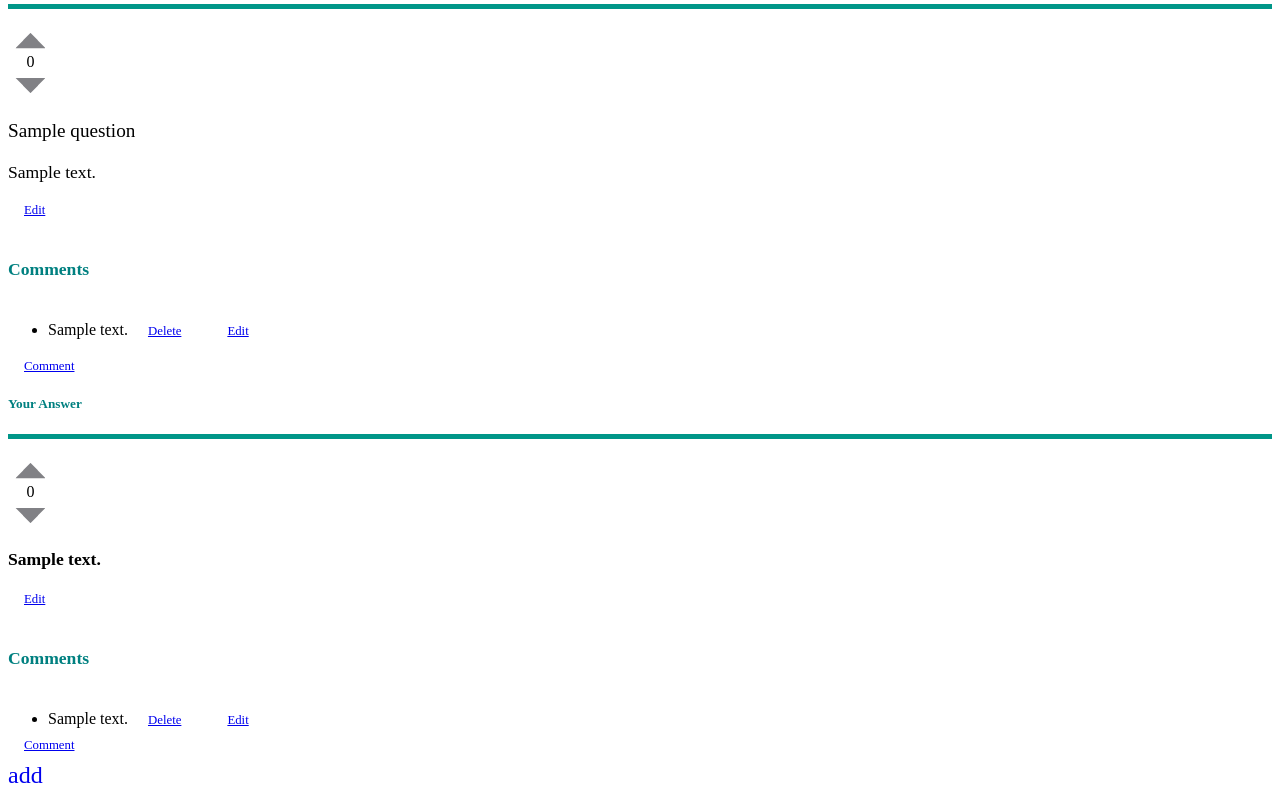
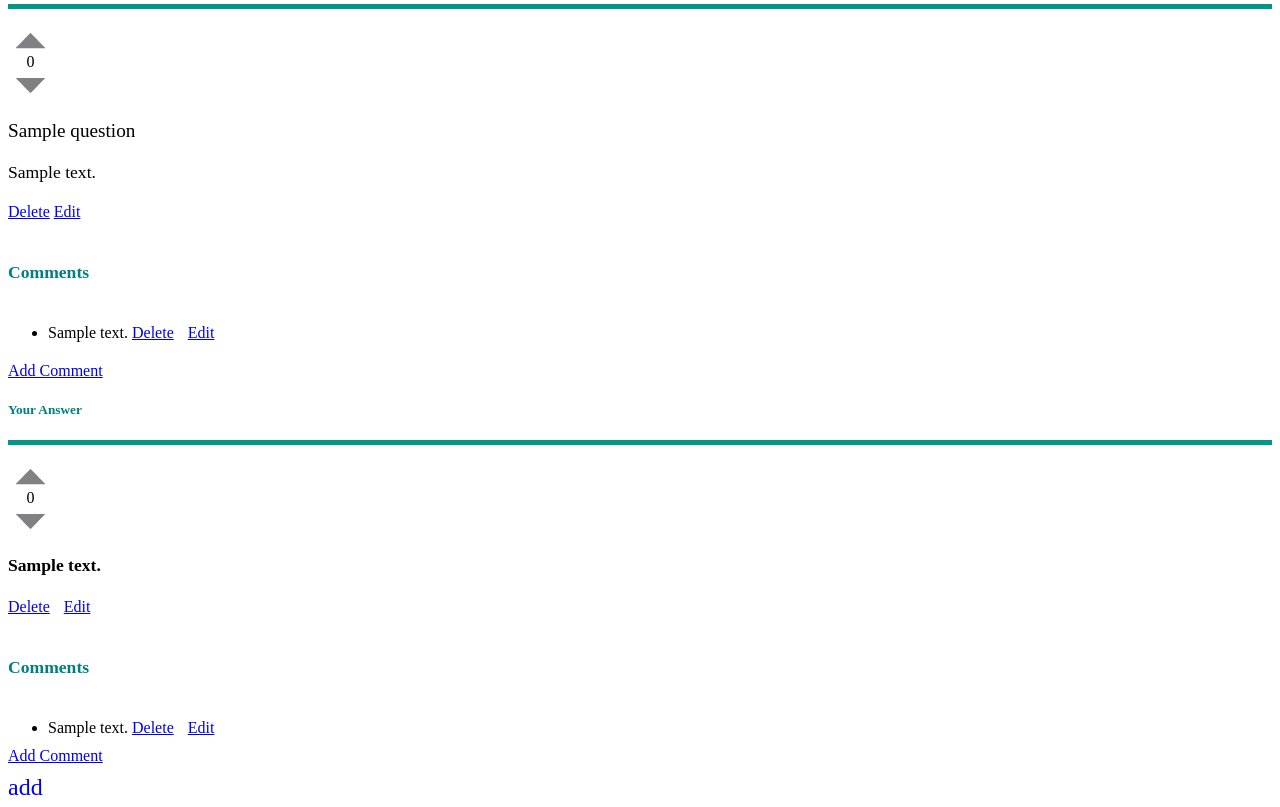
Before and after one commit to rochakgupta/miniquora, a Django app: page /question/1/ in a window 1280 px wide. Shown: the part 186-993 px from the top of the page. Before the commit the page ends 969 px from the top, so only its background shows below. Run offline with Django 3.2, Linux system fonts and the light colour scheme; a user stored in the database is signed in; tables that the repository leaves empty hold one stand-in row (values such as "Sample post"); parts of the project's set-up code (start-up, migrations or seed data) failed here and were passed over; some libraries are stand-ins or nearby versions; some web fonts are replaced.

Commit message:
Add delete question and delete answer feature to the concerned pages and change btn to btn-small on detail, index and home pages

```diff
--- a/miniquora/qac/static/qac/css/detail.css
+++ b/miniquora/qac/static/qac/css/detail.css
@@ -52,10 +52,12 @@
     font-weight: 300;
 }
 
+/*
 .btn {
     font-size: 0.8rem;
     padding: 0 1rem;
 }
+*/
 
 .vote-up {
     display: inline-block;
@@ -90,7 +92,9 @@
     background-position: -37.5px 33px;
 }
 
-#comment-delete {
+#comment-delete,
+#answer-delete,
+#question-delete {
     width: 100vw;
     height: 100vh;
     background-color: rgba(1, 1, 1, 0.7);
--- a/miniquora/qac/templates/qac/detail.html
+++ b/miniquora/qac/templates/qac/detail.html
@@ -33,14 +33,15 @@
                                 {% if request.user == q.created_by %}
                                 <div class="row" style="margin-top: 20px;margin-bottom:10px;">
                                     <div class="col s12">
-                                        <a href="{% url 'edit-question' id=q.id %}" class="btn waves-effect waves-light right">Edit</a>
+                                        <a href="{% url 'delete-question' id=q.id %}" class="btn-small waves-effect waves-light right" id="user-question-delete">Delete</a>
+                                        <a href="{% url 'edit-question' id=q.id %}" class="btn-small waves-effect waves-light right" style="margin-right:20px;">Edit</a>
                                     </div>
                                 </div>
                                 {% else %}
                                     {% if not a_user %}
                                     <div class="row center valign-wrapper" style="margin-top:20px;margin-bottom:10px;">
                                         <div class="col s6">
-                                            <a href="{% url 'add-answer' id=q.id %}" class="btn waves-effect waves-light left">Answer</a>
+                                            <a href="{% url 'add-answer' id=q.id %}" class="btn-small waves-effect waves-light left">Add Answer</a>
                                         </div>
                                         <div class="col s6">
                                             <p class="right">{{ q.created_by }}</p>
@@ -66,8 +67,8 @@
                                             <div class="row" style="line-height:normal; margin-bottom:10px;">
                                             <span class="col s12 c_text" style="margin-bottom:10px;margin-top:10px;">{{ c.text }}</span>
                                             {% if c.created_by == request.user %}
-                                                <a href="{% url 'delete-question-comment' id=q.id c_id=c.id %}" class="btn waves-effect waves-light right comment" style="margin-right:10px;">Delete</a>
-                                                <a href="{% url 'edit-question-comment' id=q.id c_id=c.id %}" class="btn waves-effect waves-light right" style="margin-right:20px;">Edit</a>
+                                                <a href="{% url 'delete-question-comment' id=q.id c_id=c.id %}" class="btn-small waves-effect waves-light right comment" style="margin-right:10px;">Delete</a>
+                                                <a href="{% url 'edit-question-comment' id=q.id c_id=c.id %}" class="btn-small waves-effect waves-light right" style="margin-right:20px;">Edit</a>
                                             {% else %}
                                                 <p class="right" style="margin-right:10px;margin-bottom:5px;">{{ c.created_by }}</p>
                                             {% endif %}
@@ -79,7 +80,7 @@
                                 {% endwith %}
                                 <div class="row center" style="margin-bottom:10px;margin-top:20px;">
                                     <div class="col s12">
-                                        <a href="{% url 'add-question-comment' id=q.id %}" class="btn waves-effect waves-light">Comment</a>
+                                        <a href="{% url 'add-question-comment' id=q.id %}" class="btn-small waves-effect waves-light">Add Comment</a>
                                     </div>
                                 </div>
 
@@ -120,7 +121,8 @@
                                     <div class="col s12">
                                         <h5 class="card-title" style="line-height:normal;"><span class="a_text">{{ a_user.text }}</span></h5>
                                         <div class="row">
-                                            <a href="{% url 'edit-answer' id=q.id a_id=a_user.id %}" class="btn waves-effect waves-light right" style="margin-right:10px;">Edit</a>
+                                            <a href="{% url 'delete-answer' id=q.id a_id=a_user.id %}" class="btn-small waves-effect waves-light right" id="user-answer-delete" style="margin-right:10px;">Delete</a>
+                                            <a href="{% url 'edit-answer' id=q.id a_id=a_user.id %}" class="btn-small waves-effect waves-light right" style="margin-right:10px;">Edit</a>
                                         </div>
                                         {% with c_list=a_user.comments.all %}
                                         {% if c_list %}
@@ -133,8 +135,8 @@
                                                     <div class="row" style="line-height:normal; margin-bottom:10px;">
                                                     <span class="col s12 c_text" style="margin-bottom:10px;margin-top:10px;">{{ c.text }}</span>
                                                     {% if c.created_by == request.user %}
-                                                        <a href="{% url 'delete-answer-comment' id=q.id a_id=a_user.id c_id=c.id %}" class="btn waves-effect waves-light right comment" style="margin-right:10px;">Delete</a>
-                                                        <a href="{% url 'edit-answer-comment' id=q.id a_id=a_user.id c_id=c.id %}" class="btn waves-effect waves-light right" style="margin-right:20px;">Edit</a>
+                                                        <a href="{% url 'delete-answer-comment' id=q.id a_id=a_user.id c_id=c.id %}" class="btn-small waves-effect waves-light right comment" style="margin-right:10px;">Delete</a>
+                                                        <a href="{% url 'edit-answer-comment' id=q.id a_id=a_user.id c_id=c.id %}" class="btn-small waves-effect waves-light right" style="margin-right:20px;">Edit</a>
                                                     {% else %}
                                                         <p class="right" style="margin-right:10px;margin-bottom:5px;">{{ c.created_by }}</p>
                                                     {% endif %}
@@ -148,7 +150,7 @@
                                 </div>
                                 <div class="row center" style="margin-bottom:10px;">
                                     <div class="col s12">
-                                        <a href="{% url 'add-answer-comment' id=q.id a_id=a_user.id %}" class="btn waves-effect waves-light">Comment</a>
+                                        <a href="{% url 'add-answer-comment' id=q.id a_id=a_user.id %}" class="btn-small waves-effect waves-light">Add Comment</a>
                                     </div>
                                 </div>
 
@@ -201,7 +203,7 @@
                                             <h5 class="card-title" style="line-height:normal;"><span class="a_text">{{ a.text }}</span></h5>
                                             {% if a.created_by == request.user %}
                                             <div class="row">
-                                                <a href="{% url 'edit-answer' id=q.id a_id=a.id %}" class="btn waves-effect waves-light right" style="margin-right:10px;margin-bottom:5px;">Edit</a>
+                                                <a href="{% url 'edit-answer' id=q.id a_id=a.id %}" class="btn-small waves-effect waves-light right" style="margin-right:10px;margin-bottom:5px;">Edit</a>
                                             </div>
                                             {% else %}
                                             <div class="row" style="margin-bottom:5px;">
@@ -219,8 +221,8 @@
                                                         <div class="row" style="line-height:normal; margin-bottom:10px;">
                                                         <span class="col s12 c_text" style="margin-bottom:10px;margin-top:10px;">{{ c.text }}</span>
                                                         {% if c.created_by == request.user %}
-                                                            <a href="{% url 'delete-answer-comment' id=q.id a_id=a.id c_id=c.id %}" class="btn waves-effect waves-light right comment" style="margin-right:10px;">Delete</a>
-                                                            <a href="{% url 'edit-answer-comment' id=q.id a_id=a.id c_id=c.id %}" class="btn waves-effect waves-light right" style="margin-right:20px;">Edit</a>
+                                                            <a href="{% url 'delete-answer-comment' id=q.id a_id=a.id c_id=c.id %}" class="btn-small waves-effect waves-light right comment" style="margin-right:10px;">Delete</a>
+                                                            <a href="{% url 'edit-answer-comment' id=q.id a_id=a.id c_id=c.id %}" class="btn-small waves-effect waves-light right" style="margin-right:20px;">Edit</a>
                                                         {% else %}
                                                             <p class="right" style="margin-right:10px;">{{ c.created_by }}</p>
                                                         {% endif %}
@@ -234,7 +236,7 @@
                                     </div>
                                     <div class="row center" style="margin-bottom:10px;">
                                         <div class="col s12">
-                                            <a href="{% url 'add-answer-comment' id=q.id a_id=a.id %}" class="btn waves-effect waves-light">Comment</a>
+                                            <a href="{% url 'add-answer-comment' id=q.id a_id=a.id %}" class="btn-small waves-effect waves-light">Add Comment</a>
                                         </div>
                                     </div>
 
@@ -538,6 +540,84 @@
 })();
 
 
+
+
+QDelete = (function(){
+
+    function deleteQuestion(e){
+        e.preventDefault();
+        var div = document.createElement('div');
+        div.setAttribute('id','question-delete');
+        div.innerHTML = '<div class="col s10 m6 offset-s1-m3 card-panel" style="margin:0;">' +
+                             '<div class="row valign-wrapper">Do you really want to delete your question?' +
+                             '</div>' +
+                             '<div class="row center valign-wrapper" style="margin:0;">' +
+                                '<div class="col s6">' +
+                                    '<a class="btn-small waves-effect waves-light" href="' + this['href'] + '">Yes</a>' +
+                                '</div>' +
+                                '<div class="col s6">' +
+                                    '<a class="btn-small waves-effect waves-light" href="#" id="no-question-delete">No</a>' +
+                                '</div>' +
+                             '</div>' +
+                        '</div>';
+        document.body.appendChild(div);
+        $('#no-question-delete').on('click',function(event){
+            event.preventDefault();
+            $('#question-delete').remove();
+        })
+    }
+
+    function init(){
+        if('{{ request.user.is_authenticated }}' === 'True' && '{{ request.user }}' === '{{ q.created_by }}'){
+            document.getElementById('user-question-delete').addEventListener('click', deleteQuestion);
+        }
+    }
+
+    return {
+        init: init
+    }
+})();
+
+
+
+ADelete = (function(){
+
+    function deleteAnswer(e){
+        e.preventDefault();
+        var div = document.createElement('div');
+        div.setAttribute('id','answer-delete');
+        div.innerHTML = '<div class="col s10 m6 offset-s1-m3 card-panel" style="margin:0;">' +
+                             '<div class="row valign-wrapper">Do you really want to delete your answer?' +
+                             '</div>' +
+                             '<div class="row center valign-wrapper" style="margin:0;">' +
+                                '<div class="col s6">' +
+                                    '<a class="btn-small waves-effect waves-light" href="' + this['href'] + '">Yes</a>' +
+                                '</div>' +
+                                '<div class="col s6">' +
+                                    '<a class="btn-small waves-effect waves-light" href="#" id="no-answer-delete">No</a>' +
+                                '</div>' +
+                             '</div>' +
+                        '</div>';
+        document.body.appendChild(div);
+        $('#no-answer-delete').on('click',function(event){
+            event.preventDefault();
+            $('#answer-delete').remove();
+        })
+    }
+    function init(){
+        if('{{ request.user.is_authenticated }}' === 'True' && document.getElementById('user-answer-delete')){
+            document.getElementById('user-answer-delete').addEventListener('click', deleteAnswer);
+        }
+    }
+
+    return {
+        init: init
+    }
+})();
+
+
+
+
 CDelete = (function(){
 
     function deleteComment(e){
@@ -549,10 +629,10 @@
                              '</div>' +
                              '<div class="row center valign-wrapper" style="margin:0;">' +
                                 '<div class="col s6">' +
-                                    '<a class="btn waves-effect waves-light" href="' + this['href'] + '">Yes</a>' +
+                                    '<a class="btn-small waves-effect waves-light" href="' + this['href'] + '">Yes</a>' +
                                 '</div>' +
                                 '<div class="col s6">' +
-                                    '<a class="btn waves-effect waves-light" href="#" id="no-comment-delete">No</a>' +
+                                    '<a class="btn-small waves-effect waves-light" href="#" id="no-comment-delete">No</a>' +
                                 '</div>' +
                              '</div>' +
                         '</div>';
@@ -581,6 +661,8 @@
     QVote.init();
     UAVote.init();
     AVote.init({{ a_list_json|safe}});
+    QDelete.init();
+    ADelete.init();
     CDelete.init();
 });
 </script>
--- a/miniquora/qac/urls.py
+++ b/miniquora/qac/urls.py
@@ -5,6 +5,7 @@
     url(r'^(?P<id>\d+)/$', show_question, name="show-question"),
     url(r'^add/$', add_question, name="add-question"),
     url(r'^(?P<id>\d+)/edit/$', edit_question, name="edit-question"),
+    url(r'^(?P<id>\d+)/edit/$', delete_question, name="delete-question"),
     url(r'^(?P<id>\d+)/load_vote/$', load_vote_question, name = 'load-vote-question'),
     url(r'^(?P<id>\d+)/vote/$', vote_question, name = 'vote-question'),
     url(r'^(?P<id>\d+)/comment/add/$', add_question_comment, name="add-question-comment"),
@@ -12,6 +13,7 @@
     url(r'^(?P<id>\d+)/comment/(?P<c_id>\d+)/delete/$', delete_question_comment, name="delete-question-comment"),
     url(r'^(?P<id>\d+)/answer/add/$', add_answer, name="add-answer"),
     url(r'^(?P<id>\d+)/answer/(?P<a_id>\d+)/edit/$', edit_answer, name="edit-answer"),
+    url(r'^(?P<id>\d+)/answer/(?P<a_id>\d+)/delete/$', delete_answer, name="delete-answer"),
     url(r'^(?P<id>\d+)/answer/(?P<a_id>\d+)/load_vote/$', load_vote_answer, name="load-vote-answer"),
     url(r'^(?P<id>\d+)/answer/(?P<a_id>\d+)/vote/$', vote_answer, name="vote-answer"),
     url(r'^(?P<id>\d+)/answer/(?P<a_id>\d+)/comment/add/$', add_answer_comment, name="add-answer-comment"),
--- a/miniquora/qac/views.py
+++ b/miniquora/qac/views.py
@@ -271,6 +271,24 @@
     return JsonResponse({'result': 0})
 
 
+
+@login_required
+def delete_question(request, id = None):
+    question_obj = get_object_or_404(Question, id = id)
+    if question_obj.created_by == request.user:
+        question_obj.delete()
+    return redirect(reverse('all-question'))
+
+
+@login_required
+def delete_answer(request, id = None, a_id = None):
+    question_obj = get_object_or_404(Question, id = id)
+    answer_obj = get_object_or_404(Answer, id = a_id)
+    if answer_obj.created_by == request.user:
+        answer_obj.delete()
+    return redirect(reverse('show-question',kwargs={'id': id }))
+
+
 @login_required
 def delete_answer_comment(request, id = None, a_id = None, c_id = None):
     question_obj = get_object_or_404(Question, id = id)
```
Also changed, not shown: miniquora/account/templates/account/auth/home.html (+8 -8 lines), miniquora/qac/templates/qac/index.html (+45 -6 lines).
